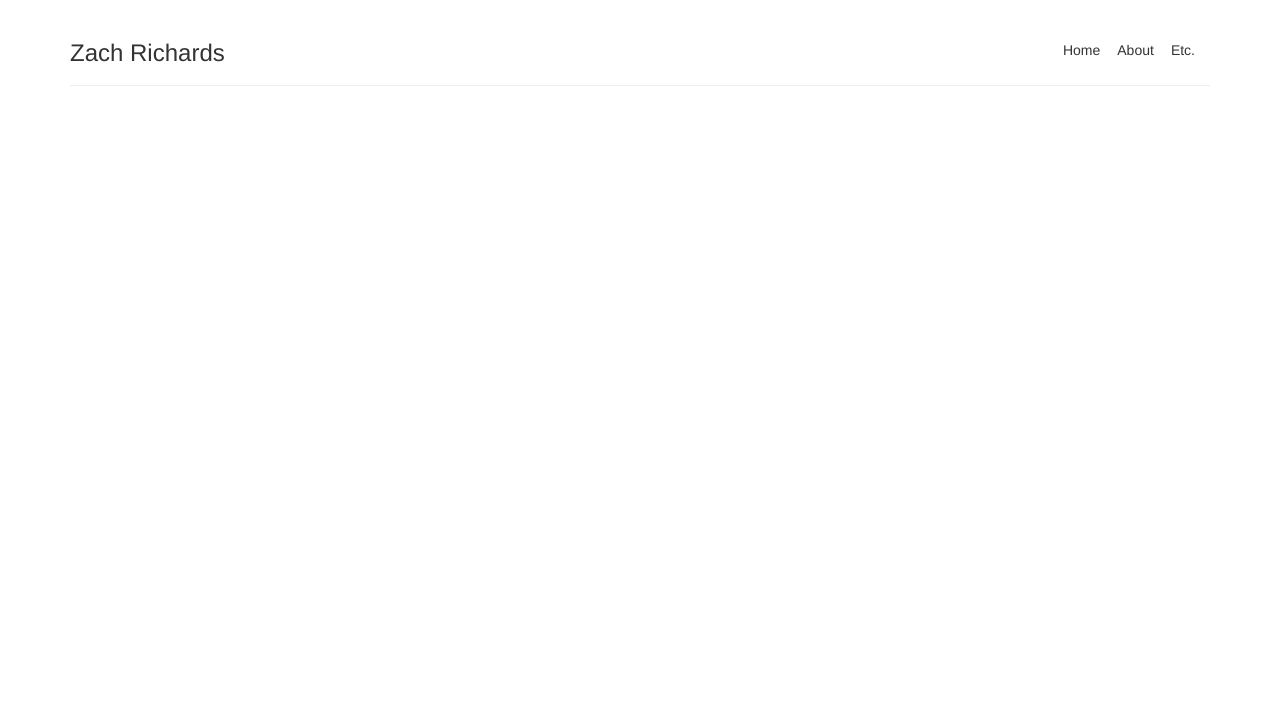
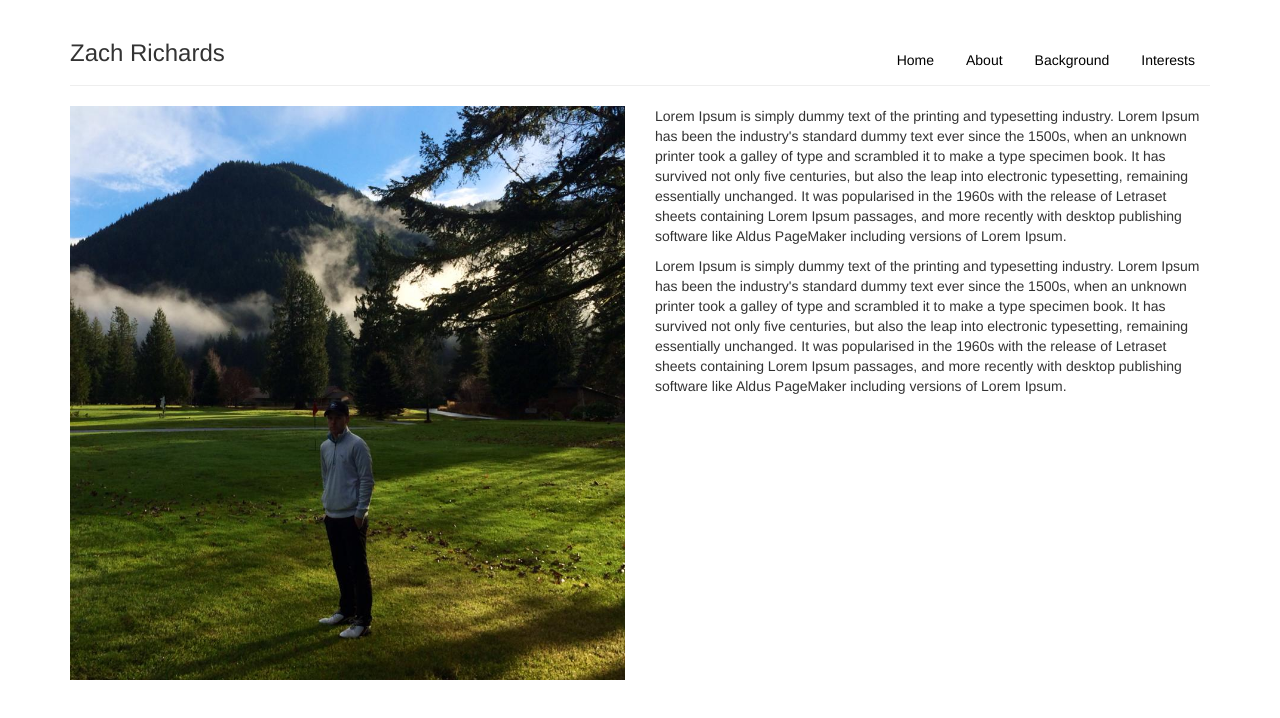
Before and after one commit to zacharyjrich/ZachRichards-Portfolio, a plain HTML site: page index.html in a window 1280 px wide. Drawn offline with Linux system fonts and the light colour scheme.

Commit message:
Added picture of myself and about section

```diff
--- a/css/styles.css
+++ b/css/styles.css
@@ -1,3 +1,3 @@
-.page-header li {
-  padding-right: 15px;
+.nav a {
+  color: black;
 }
--- a/index.html
+++ b/index.html
@@ -9,13 +9,23 @@
     <div class="container">
       <header class="page-header">
         <ul class="nav nav-pills pull-right">
-          <li>Home</li>
-          <li>About</li>
-          <li>Etc.</li>
+          <li><a href="#">Home</a></li>
+          <li><a href="#">About</a></li>
+          <li><a href="#">Background</a></li>
+          <li><a href="#">Interests</a></li>
         </ul>
         <h3>Zach Richards</h3>
       </header>
 
-    </div>
+      <div class="about-me row">
+        <div class="col-md-6">
+          <img class="img-responsive" src="images/zach-outdoor.jpg" height="500px" alt="man standing outside in fog">
+        </div>
+        <div class="col-md-6"
+          <p>Lorem Ipsum is simply dummy text of the printing and typesetting industry. Lorem Ipsum has been the industry's standard dummy text ever since the 1500s, when an unknown printer took a galley of type and scrambled it to make a type specimen book. It has survived not only five centuries, but also the leap into electronic typesetting, remaining essentially unchanged. It was popularised in the 1960s with the release of Letraset sheets containing Lorem Ipsum passages, and more recently with desktop publishing software like Aldus PageMaker including versions of Lorem Ipsum.</p>
+
+          <p>Lorem Ipsum is simply dummy text of the printing and typesetting industry. Lorem Ipsum has been the industry's standard dummy text ever since the 1500s, when an unknown printer took a galley of type and scrambled it to make a type specimen book. It has survived not only five centuries, but also the leap into electronic typesetting, remaining essentially unchanged. It was popularised in the 1960s with the release of Letraset sheets containing Lorem Ipsum passages, and more recently with desktop publishing software like Aldus PageMaker including versions of Lorem Ipsum.</p>
+        </div>
+      </div>
   </body>
 </html>
```
Also changed, not shown: images/zach-outdoor.jpg (added), 2 other files.
